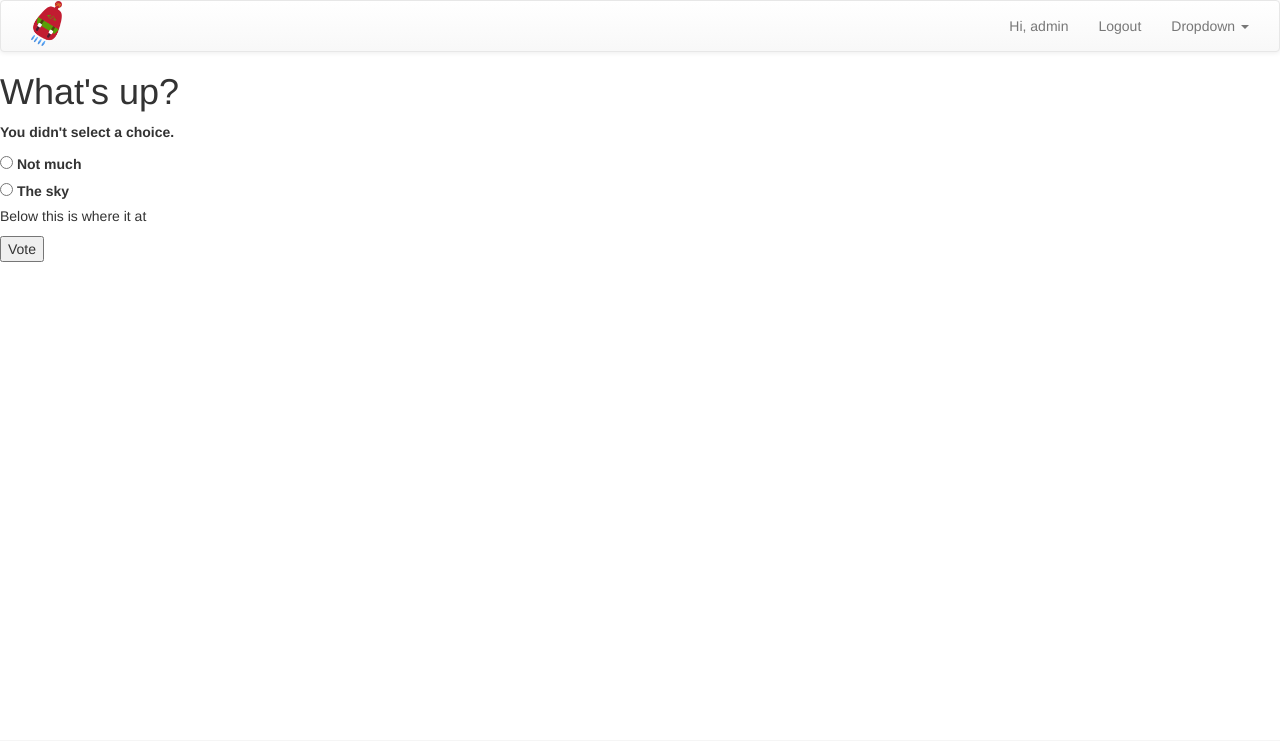
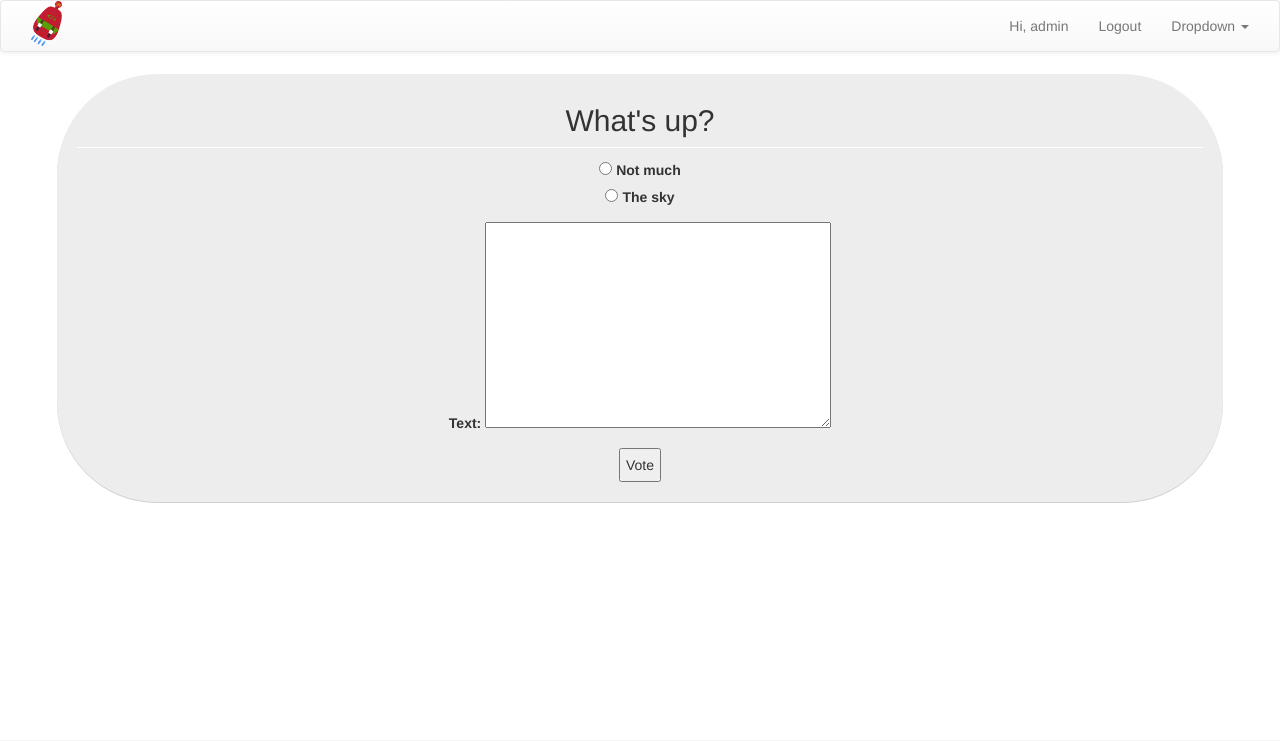
Before and after one commit to JustinChavez/djanoDoc, a Django app: page /polls/1/vote/ in a window 1280 px wide. Shown: the top 741 px of the page. Run offline with Django 3.2, Linux system fonts and the light colour scheme; a user stored in the database is signed in; data comes from the database, SQL or seed files in the repository; some libraries are stand-ins or nearby versions.

Commit message:
fix up question, added more css, added more pages

```diff
--- a/poll/mysite/polls/forms.py
+++ b/poll/mysite/polls/forms.py
@@ -25,3 +25,7 @@
     class Meta:
         model = Roast
         fields = ('text',)
+
+    def __init__(self, *args, **kwargs):
+        super(RoastForm, self).__init__(*args, **kwargs)
+        self.fields['text'].error_messages = {'required': 'unforuntaley the text field is requried'}
--- a/poll/mysite/polls/models.py
+++ b/poll/mysite/polls/models.py
@@ -42,7 +42,7 @@
     author = models.ForeignKey(User)
     # question_text = models.CharField(max_length=200)
     text = models.TextField()
-    roast_title=models.CharField(max_length=20, default='Question')
+    roast_title=models.CharField(max_length=200, default='Question')
     created_date = models.DateTimeField(
         default=timezone.now)
 
--- /dev/null
+++ b/poll/mysite/polls/static/css/voting.css
@@ -0,0 +1,33 @@
+.container {
+     padding: 2px;
+     position: center;
+}
+
+.form {
+     background-color: #EDEDED;
+     padding-top: 10px;
+     padding-bottom: 20px;
+     padding-left: 20px;
+     padding-right: 20px;
+     border-radius: 100px;
+     border-color:#d2d2d2;
+     border-width: 5px;
+     border-spacing: 10px;
+     box-shadow:0 1px 0 #cfcfcf;
+     text-align: center;
+}
+
+h2 {
+     border:0 solid #fff;
+     border-bottom-width:1px;
+     padding-bottom:10px;
+     text-align: center;
+}
+.errorlist {
+    list-style: none;
+}
+
+.button {
+    padding: 5px;
+
+}
--- a/poll/mysite/polls/templates/polls/detail.html
+++ b/poll/mysite/polls/templates/polls/detail.html
@@ -10,23 +10,32 @@
 <body>
 {% block content %}
 
-<h1>{{ question.question_text }}</h1>
+{% load staticfiles %}
+<link rel="stylesheet" type="text/css" href="{% static 'css/voting.css' %}">
+<div class="container">
+<div class="form">
+<h2>{{ question.question_text }}</h2>
 
 {% if error_message %}<p><strong>{{ error_message }}</strong></p>{% endif %}
 
 <form action="{% url 'polls:vote' question.id %}" method="post">{% csrf_token %}
 
-{% for choice in question.choice_set.all %}
+
+    {% if a == 2 %}
+    {% for choice in question.choice_set.all %}
     <input type="radio" name="choice" id="choice{{ forloop.counter }}" value="{{ choice.id }}" />
     <label for="choice{{ forloop.counter }}">{{ choice.choice_text }}</label><br />
 {% endfor %}
-    <p>Below this is where it at </p>
+    <!--<p>Write  </p>-->
     <p>{{ form2.as_p }}</p>
+    {% endif %}
+<input class="button" type="submit" value="Vote" />
 
-    <!--<textarea row="4" cols="50" name="comment" form="form"></textarea>-->
-<input type="submit" value="Vote" />
+
 </form>
 
+    </div>
+    </div>
 {% endblock %}
 
 </body>
--- a/poll/mysite/polls/templates/polls/main.html
+++ b/poll/mysite/polls/templates/polls/main.html
@@ -22,7 +22,7 @@
         <span class="icon-bar"></span>
       </button>
       <a class="navbar-brand" href="#">
-          <a href="#" class="navbar-left"><img src="{% static 'images/HackerPack.png' %}" style="max-height: 45px"></a>
+          <a href="{% url 'polls:index' %}" class="navbar-left"><img src="{% static 'images/HackerPack.png' %}" style="max-height: 45px"></a>
       </a>
     </div>
 
--- a/poll/mysite/polls/templates/polls/results.html
+++ b/poll/mysite/polls/templates/polls/results.html
@@ -16,7 +16,7 @@
 {% endfor %}
 </ul>
 
-<a href="{% url 'polls:detail' question.id %}">Vote again?</a>
+<!--<a href="{% url 'polls:detail' question.id %}">Vote again?</a>-->
 {% endblock %}
 </body>
 </html>
--- a/poll/mysite/polls/urls.py
+++ b/poll/mysite/polls/urls.py
@@ -22,5 +22,7 @@
     url(r'^main/$', views.dashboard, name='dashboard'),
 #     policy
     url(r'^policy/$', views.policy, name='policy'),
+    #already voted page
+    url(r'^already/$', views.already, name='already'),
 
 ]
--- a/poll/mysite/polls/views.py
+++ b/poll/mysite/polls/views.py
@@ -71,11 +71,12 @@
 
 
 def vote(request, question_id):
+    a = 1
     if request.user.is_authenticated():
        #TODO re enable no voting twice turn it off for debug
-        # if Choice.objects.filter(question_id=question_id, user_id=request.user.id).exists():
+        if Choice.objects.filter(question_id=question_id, user_id=request.user.id).exists():
         #     #TODO Make a error message for no voting twice
-        #     return HttpResponseRedirect('/polls')
+            return render(request, 'polls/already.html')
         #     # return ('error_message': "Sorry, but you have already voted.")
             # # return render(request, '/polls', {
             # #     # "qquestion": question,
@@ -83,40 +84,53 @@
             # # })
 
         question = get_object_or_404(Question, pk=question_id)
-        try:
-            selected_choice = question.choice_set.get(pk=request.POST['choice'])
-        except (KeyError, Choice.DoesNotExist):
-            # Redisplay the question voting form.
+        # try:
+        #     selected_choice = question.choice_set.get(pk=request.POST['choice'])
+        # except (KeyError, Choice.DoesNotExist):
+        #     # Redisplay the question voting form.
+        #     return render(request, 'polls/detail.html', {
+        #         'a':a,
+        #         'question': question,
+        #         'error_message': "You didn't select a choice.",
+        #     })
+        #
+        # else:
+        print ("1")
+        form2 = RoastForm(request.POST or None)
+        print ("2")
+        a =2
+        if form2.is_valid():
+            print ("3")
+            try:
+                 selected_choice = question.choice_set.get(pk=request.POST['choice'])
+            except (KeyError, Choice.DoesNotExist):
+                # Redisplay the question voting form.
+                return render(request, 'polls/detail.html', {
+                    'a':a,
+                    'question': question,
+                    'form2':form2,
+                    'error_message': "You didn't select a choice.",
+                })
+            roast = form2.save(commit=False)
+            roast.author = request.user
+            roast.published_date = timezone.now()
+            roast.roast_title = question
+            roast.save()
+            selected_choice.votes += 1
+            selected_choice.user = request.user
+            selected_choice.save()
+        else:
             return render(request, 'polls/detail.html', {
+                'a':a,
                 'question': question,
-                'error_message': "You didn't select a choice.",
+                'form2': form2,
+                # 'error_message': "this is a errror message "
             })
-
-        else:
-            print ("1")
-            form2 = RoastForm(request.POST or None)
-            print ("2")
-            if form2.is_valid():
-                print ("3")
-                roast = form2.save(commit=False)
-                roast.author = request.user
-                roast.published_date = timezone.now()
-                roast.roast_title = question
-                roast.save()
-                selected_choice.votes += 1
-                selected_choice.user = request.user
-                selected_choice.save()
-            else:
-                return render(request, 'polls/detail.html', {
-                    'question': question,
-                    'form2': form2,
-                    'error_message': "this is a errror message "
-                })
 
             # Always return an HttpResponseRedirect after successfully dealing
             # with POST data. This prevents data from being posted twice if a
             # user hits the Back button.
-            return HttpResponseRedirect(reverse('polls:results', args=(question.id,)))
+        return HttpResponseRedirect(reverse('polls:results', args=(question.id,)))
     else:
         return render(request, 'polls/login.html', {'error_message': 'Login to vote.'})
 
@@ -190,3 +204,6 @@
 
 def policy(request):
     return render(request, 'polls/policy.html')
+
+def already(request):
+    return render(request, 'polls/already.html')
```
Also changed, not shown: poll/mysite/polls/static/css/alreadyvoted.css (added, +18 -0 lines), poll/mysite/polls/templates/polls/already.html (added, +23 -0 lines), poll/mysite/polls/migrations/0011_auto_20160805_1619.py (added).
